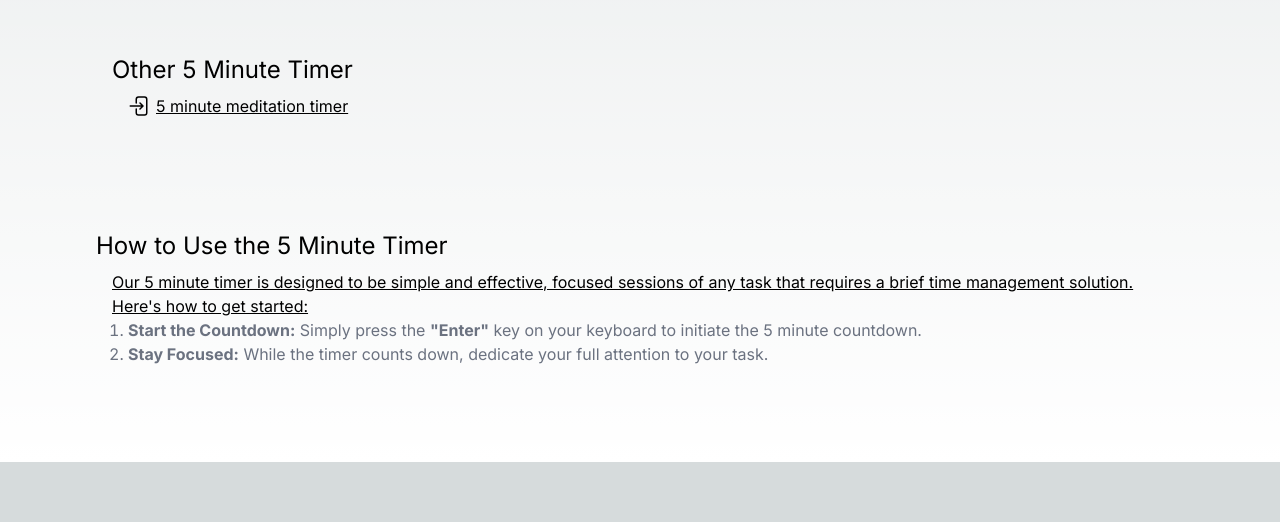
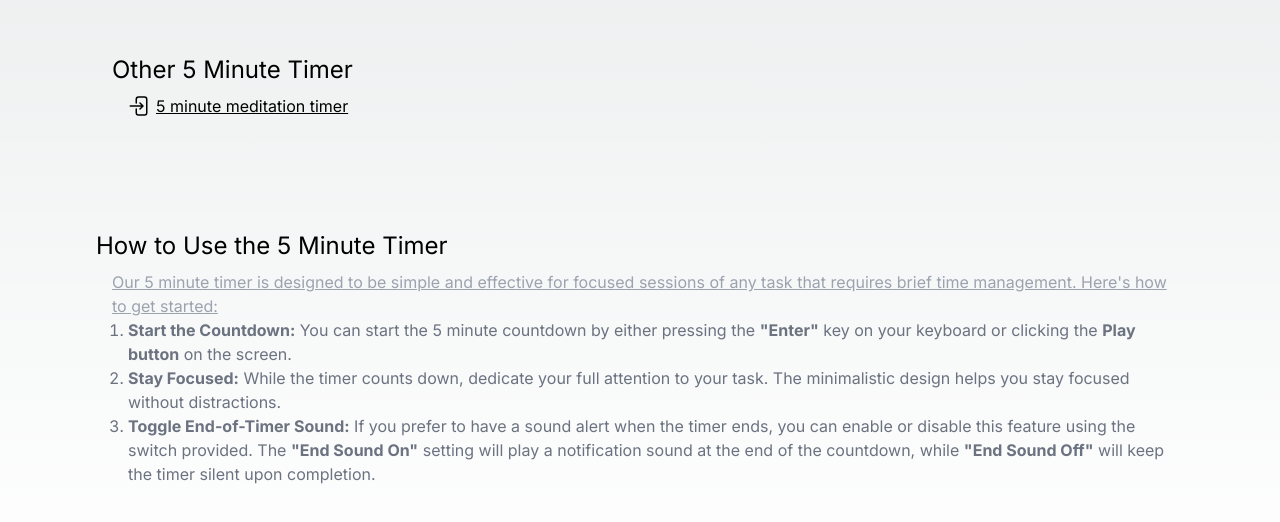
Before and after one commit to jbgf/5minutestimer, a Next.js app: page / in a window 1280 px wide. Shown: the part 864-1386 px from the top of the page. Before the commit the page ends 1326 px from the top, so only its background shows below. Built offline with nearby package versions, Linux system fonts and the light colour scheme.

Commit message:
feat: 更新title 和description

```diff
--- a/app/5-minute-meditation-timer/page.tsx
+++ b/app/5-minute-meditation-timer/page.tsx
@@ -7,8 +7,8 @@ import Template from "../server-component/template";
 dayjs.extend(duration);
 
 export const metadata: Metadata = {
-  title: '5 minute meditation timer',
-  description: 'This is a online 5 minute meditation timer',
+  title: '5 Minute Meditation Timer - Stay Focused and Relaxed',
+  description: 'Discover the simplest way to enhance your meditation practice with our 5 Minute Meditation Timer. Perfect for quick mindfulness sessions, our timer helps you stay focused, manage your time efficiently, and find peace in your busy day. Try it now and transform your meditation experience.',
 }
 
 export default function FiveMinuteMeditationTimer() {
--- a/app/server-component/template.tsx
+++ b/app/server-component/template.tsx
@@ -1,3 +1,4 @@
+/* eslint-disable react/no-unescaped-entities */
 import dayjs from "dayjs";
 import duration from 'dayjs/plugin/duration'
 import Timer from "../timer";
@@ -54,13 +55,15 @@ export default function Template(props: IProps) {
     <footer className="p-4 lg:p-24">
       <h2 className="text-2xl pb-2">How to Use the 5 Minute Timer</h2>
       <section className="pl-4">
-      <p className="underline text-gray400">{`Our 5 minute timer is designed to be simple and effective, focused sessions of any task that requires a brief time management solution. Here's how to get started:`}</p>
+      <p className="underline text-gray-400">Our 5 minute timer is designed to be simple and effective for focused sessions of any task that requires brief time management. Here's how to get started:</p>
       <ol className="text-gray-500 list-decimal pl-4">
-          <li><strong>Start the Countdown:</strong> Simply press the <strong>{`"Enter"`}</strong> key on your keyboard to initiate the 5 minute countdown.</li>
-          <li><strong>Stay Focused:</strong> While the timer counts down, dedicate your full attention to your task.</li>
+          <li><strong>Start the Countdown:</strong> You can start the 5 minute countdown by either pressing the <strong>"Enter"</strong> key on your keyboard or clicking the <strong>Play button</strong> on the screen.</li>
+          <li><strong>Stay Focused:</strong> While the timer counts down, dedicate your full attention to your task. The minimalistic design helps you stay focused without distractions.</li>
+          <li><strong>Toggle End-of-Timer Sound:</strong> If you prefer to have a sound alert when the timer ends, you can enable or disable this feature using the switch provided. The <strong>"End Sound On"</strong> setting will play a notification sound at the end of the countdown, while <strong>"End Sound Off"</strong> will keep the timer silent upon completion.</li>
       </ol>
       </section>
     </footer>
+
     </>
   );
 }
```
